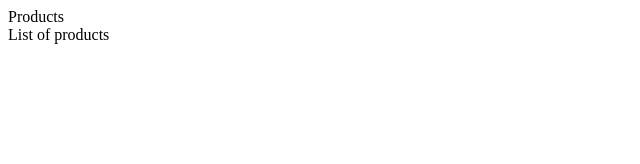
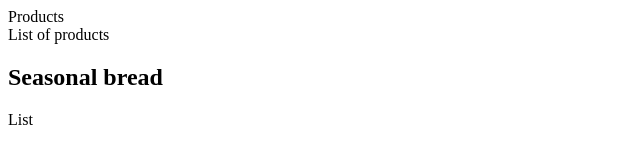
Before and after one commit to SnigdhaPhadke/GitTest3, a plain HTML site: page WebContent/index.html in a window 1280 px wide. Shown: the whole page, without its empty margins (0-640 px from the left). Drawn offline with Linux system fonts and the light colour scheme.

Commit message:
Modified index.html

```diff
--- a/WebContent/index.html
+++ b/WebContent/index.html
@@ -8,5 +8,8 @@
 Products
 <br>
 List of products
+<br>
+<h2>Seasonal bread</h2>
+<p>List</p>
 </body>
 </html>
```
